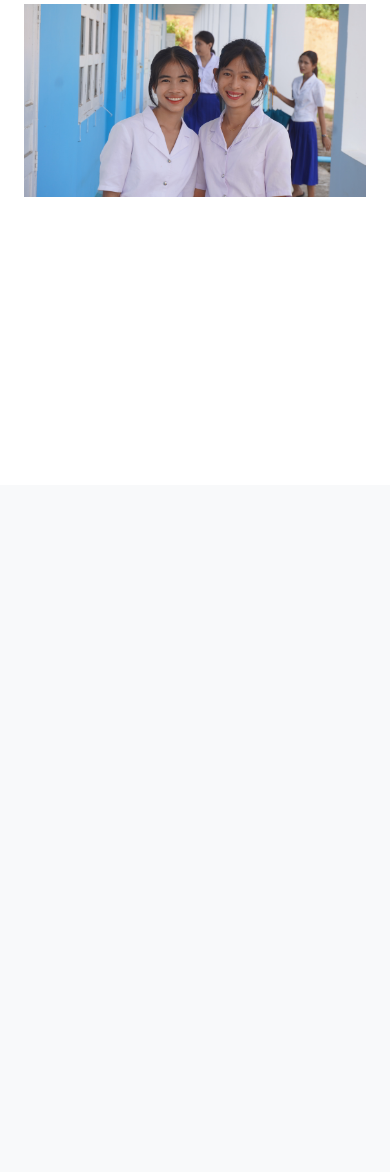
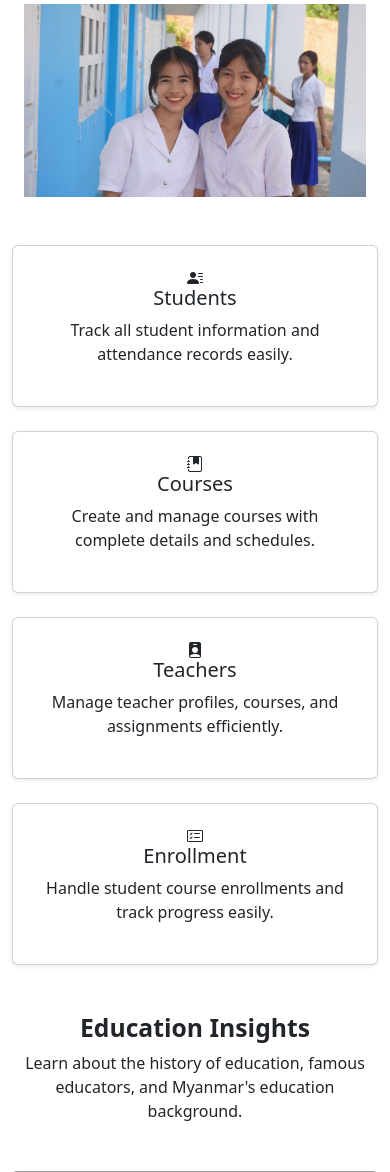
Before and after one commit to TalaMarn/Python-Web-Dev, a Django app: page / in a window 390 px wide. Shown: the part 359-1531 px from the top of the page. Before the commit the page ends 556 px from the top, so only its background shows below. Run offline with Django 5.2, Linux system fonts and the light colour scheme; grey boxes are pictures that could not be loaded.

Commit message:
deleted:    week 7/myproject/static/images/download.jpg 	new file:   week 7/myproject/static/images/famouse_educators.webp 	new file:   week 7/myproject/static/images/myanmar_education.png 	modified:   week 7/myproject/students/templates/welcome.html

```diff
--- a/week 7/myproject/students/templates/welcome.html
+++ b/week 7/myproject/students/templates/welcome.html
@@ -33,8 +33,98 @@
             <a href="{% url 'dashboard' %}" class="cta-btn">Go to Dashboard</a>
         </div>
         <div class="hero-image col-md-6 text-center">
-            <img src="{% static 'images/student.jpg' %}" class="img-fluid" alt="student hero">
+            <img src="{% static 'images/student.jpg' %}" class="img-fluid" alt="Student Hero">
         </div>
     </section>
-</body>
+    <!-- Features Section -->
+    <section class="features-section container">
+        <div class="row text-center g-4">
+            <div class="col-md-3">
+                <div class="card feature-card p-4 shadow-sm">
+                    <i class="bi bi-person-lines-fill"></i>
+                    <h5>Students</h5>
+                    <p>Track all student information and attendance records easily.</p>
+                </div>
+            </div>
+            <div class="col-md-3">
+                <div class="card feature-card p-4 shadow-sm">
+                    <i class="bi bi-journal-bookmark-fill"></i>
+                    <h5>Courses</h5>
+                    <p>Create and manage courses with complete details and schedules.</p>
+                </div>
+            </div>
+            <div class="col-md-3">
+                <div class="card feature-card p-4 shadow-sm">
+                    <i class="bi bi-person-badge-fill"></i>
+                    <h5>Teachers</h5>
+                    <p>Manage teacher profiles, courses, and assignments efficiently.</p>
+                </div>
+            </div>
+            <div class="col-md-3">
+                <div class="card feature-card p-4 shadow-sm">
+                    <i class="bi bi-card-checklist"></i>
+                    <h5>Enrollment</h5>
+                    <p>Handle student course enrollments and track progress easily.</p>
+                </div>
+            </div>
+        </div>
+    </section>
+    <!-- Education Blog Section-->
+    <section class="container mt-5">
+        <div class="text-center mb-5">
+            <h2 class="fw-bold">Education Insights</h2>
+            <p class="text_muted">Learn about the history of education, famous educators, and Myanmar's education background.</p>
+        </div>
+        <!--Education Background-->
+        <div class="col-md-4">
+            <div class="card shadow-sm h-150 border-0">
+                <img src="{%  static 'images/history_education.jpg' %}" class="card-img-top" alt="History of Education">
+                <div class="card-body">
+                    <h5 class="card-title"> History of Education</h5>
+                    <p class="card-text">
+                        Education has evolved from ancient oral traditions to modern digital learning.
+                        Early civilizations like Greece, China, and India built the foundations of formal education systems.
+                    </p>
+                    <a href="#" class="btn btn-outline-primary btn-sm">Read More</a>
+                </div>
+            </div>
+        </div>
+        <!-- Famous Educators -->
+        <div class="col-md-4">
+            <div class="card shadow-sm h-150 border-0">
+                <img src="{% static 'images/famouse_educators.webp' %}" class="card-img-top" alt="Famous Educators">
+                <div class="card-body">
+                    <h5 class="card-title">Famous Educators</h5>
+                    <p class="card-text">
+                        Influential figures like Confucius, Maria Montessori, and John Dewey shaped modern education systems
+                        and teaching philosophies used worldwide today.
+                    </p>
+                    <a href="#" class="btn btn-outline-primary btn-sm">Read More</a>
+                </div>
+            </div>
+        </div>
+         <!-- Myanmar Education -->
+        <div class="col-md-4">
+            <div class="card shadow-sm h-70 border-0">
+                <img src="{% static 'images/myanmar_education.png' %}" class="card-img-top" alt="Myanmar Education">
+                <div class="card-body">
+                    <h5 class="card-title">Myanmar Education</h5>
+                    <p class="card-text">
+                        Myanmar’s education system started with monastic schools where monks taught literacy and moral values.
+                        Today the system includes primary, secondary, and university education.
+                    </p>
+                    <a href="#" class="btn btn-outline-primary btn-sm">Read More</a>
+                </div>
+            </div>
+        </div>
+    </div>
+    </section>
+    <!--Footer-->
+    <footer class="text-center">
+        <div class="container">
+            <p>&copy; 2026 Student Management System. All rights reversed.</p>
+            <p>Contact: <a href="mailto:admin@students.com">admin@studentms.com</a></p>
+        </div>
+    </footer>
+    </body>
 </html>
```
Also changed, not shown: week 7/myproject/static/images/download.jpg (deleted), week 7/myproject/static/images/famouse_educators.webp (added), week 7/myproject/static/images/myanmar_education.png (added).
